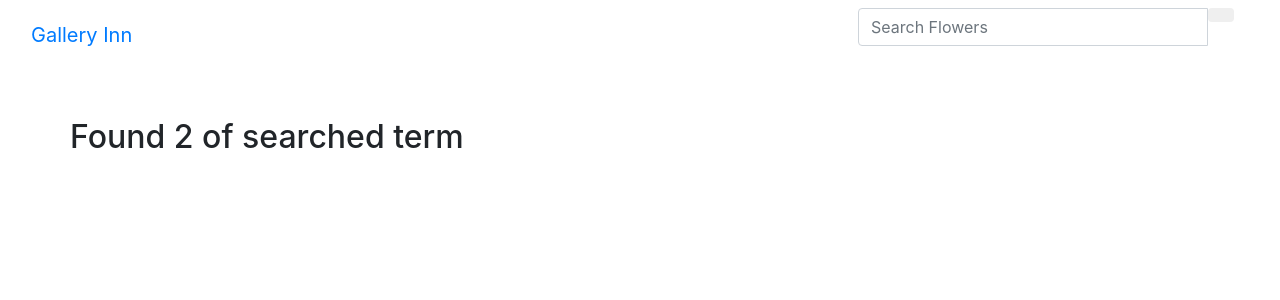
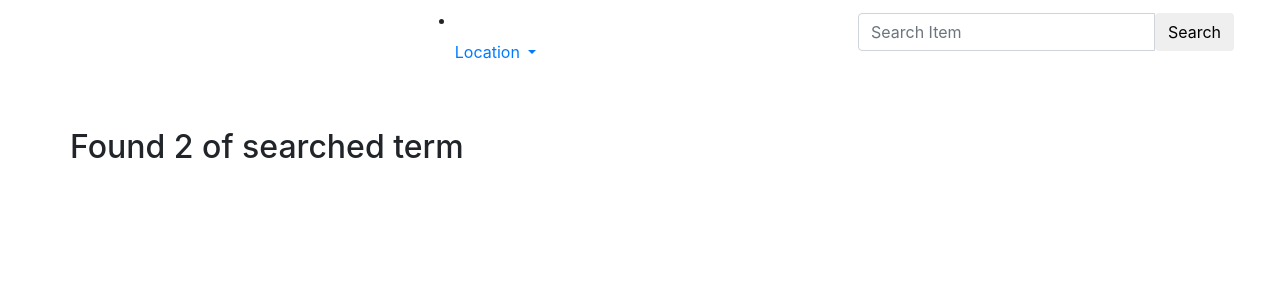
Before and after one commit to chepkiruibetty/gallery-inn, a Django app: template templates/search.html in a window 1280 px wide. Shown: the top 300 px of the page. Run offline with Django 3.2, Linux system fonts and the light colour scheme; the template is opened without the code that fills it: values that come from a table or form of the project are taken from there, others are empty; data comes from the database, SQL or seed files in the repository; some libraries are stand-ins or nearby versions.

Commit message:
add dropdown to navbar

```diff
--- a/templates/navbar.html
+++ b/templates/navbar.html
@@ -1,19 +1,42 @@
-<nav class="navbar navbar-inverse">
+<nav class="navbar navbar-default">
     <div class="container-fluid">
         <div class="navbar-header">
-            <a class="navbar-brand" href="{% url 'home' %}">Gallery Inn</a>
+            <a class="navbar-brand text-white" href="{% url 'home' %}">Gallery Inn</a>
         </div>
+        <li class="nav-item dropdown">
+            <a class="nav-link dropdown-toggle" href="#" id="navbarDropdown" role="button" data-toggle="dropdown"
+                aria-haspopup="true" aria-expanded="false">
+                Location
+            </a>
+            <div class="dropdown-menu" aria-labelledby="navbarDropdown">
 
+                <a class="dropdown-item" href="{% url 'search_location' 'Nairobi' %}">Nairobi</a>
+                <div class="dropdown-divider"></div>
+                <a class="dropdown-item" href="{% url 'search_location' 'India' %}">India</a>
+                <div class="dropdown-divider"></div>
+                <a class="dropdown-item" href="{% url 'search_location' 'Mexico' %}">Mexico</a>
+                <div class="dropdown-divider"></div>
+                <a class="dropdown-item" href="{% url 'search_location' 'Mexico' %}">Canada</a>
+
+
+            </div>
+        </li>
+
+
+
+
+
+        <!-- Adding a search form  -->
         <!-- Adding a search form  -->
         <div class="col-sm-4 col-md-4 navbar-right">
 
-            <form class="navbar-form" role="search" action="{% url 'search_image' %}">
+            <form class="navbar-form" role="search" action="{% url 'search_results' %}" METHOD="GET">
 
                 <div class="input-group">
-                    <input type="text" class="form-control" placeholder="Search Flowers" name="flowers">
+                    <input type="text" class="form-control" placeholder="Search Item" name="image">
                     <div class="input-group-btn">
-                        <button class="btn btn-default" type="submit"><i
-                                class="glyphicon glyphicon-search"></i></button>
+                        <button class="btn btn-default" type="submit">Search
+                        </button>
                     </div>
                 </div>
 
```
